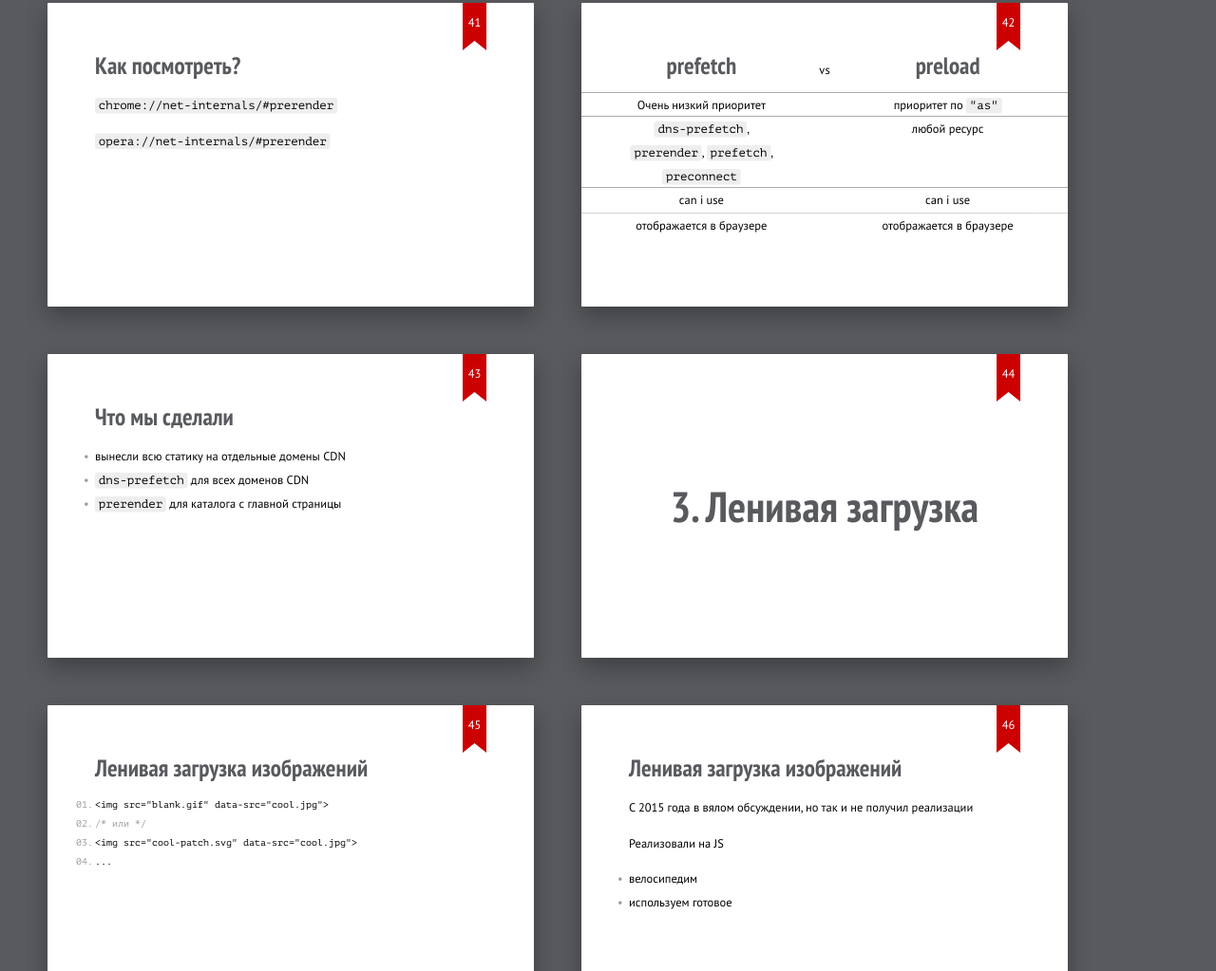
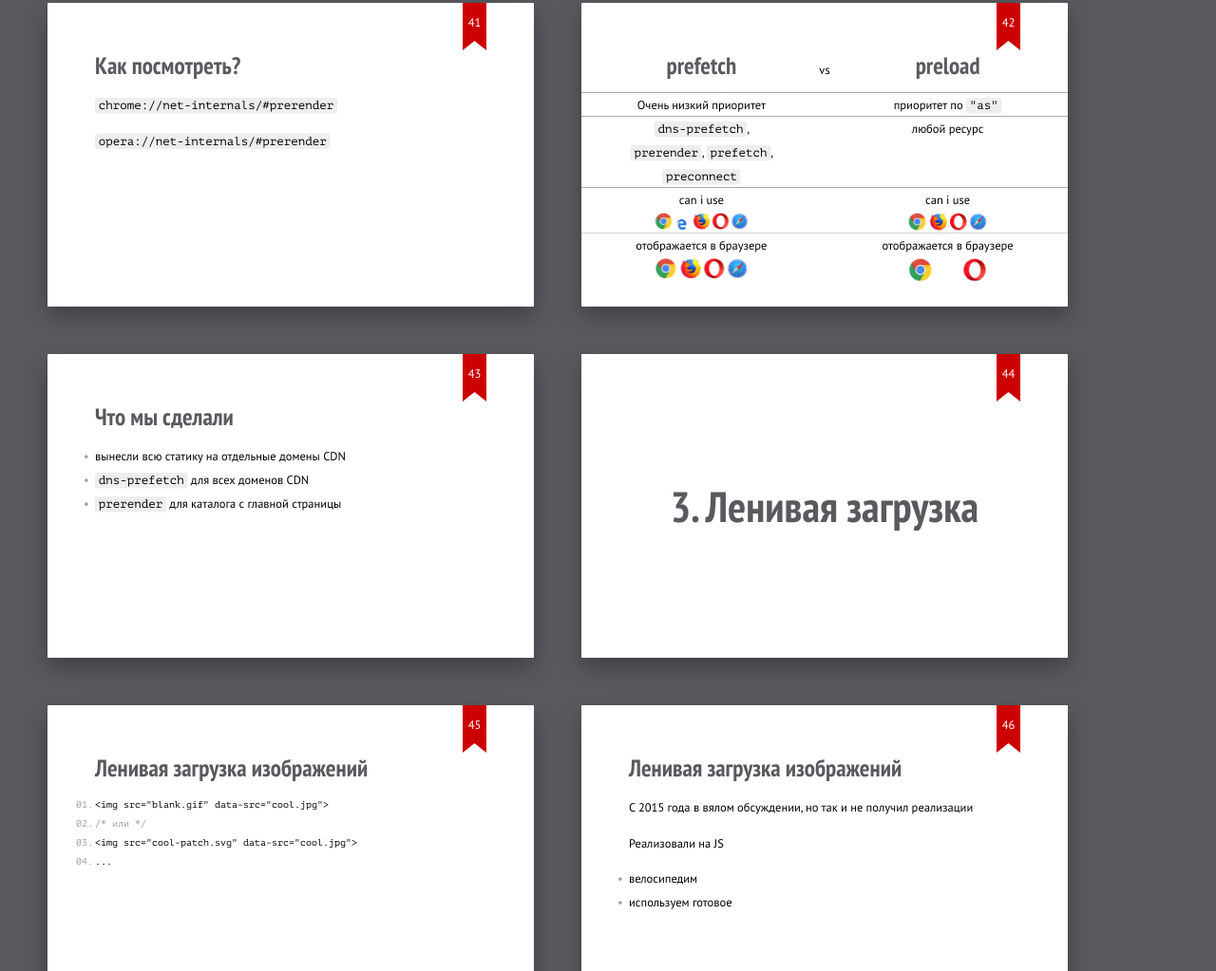
Before and after one commit to denis-zavgorodny/optimize-this, a plain HTML site: page index.html in a window 1280 px wide. Shown: the part 7541-8564 px from the top of the page at 95% size. Drawn offline with Linux system fonts and the light colour scheme; the site is published under a folder, as on GitHub Pages, so addresses that start at the root find nothing.

Commit message:
Исправляет пути к изображениям

```diff
--- a/index.html
+++ b/index.html
@@ -615,14 +615,14 @@
 				<td align="center">любой ресурс</td>
 			</tr>
 			<tr>
-				<td align="center" valign="top">can i use<br /> <img width="200" src="/pictures/browsers-2.jpg" alt=""></td>
+				<td align="center" valign="top">can i use<br /> <img width="200" src="pictures/browsers-2.jpg" alt=""></td>
 				<td></td>
-				<td align="center" valign="top" style="padding-bottom: 3px;">can i use<br /> <img width="170" src="/pictures/browsers-3.jpg" alt=""></td>
+				<td align="center" valign="top" style="padding-bottom: 3px;">can i use<br /> <img width="170" src="pictures/browsers-3.jpg" alt=""></td>
 			</tr>
 			<tr>
-				<td align="center">отображается в браузере<br /> <img width="200" src="/pictures/browsers-3.jpg" alt=""></td>
+				<td align="center">отображается в браузере<br /> <img width="200" src="pictures/browsers-3.jpg" alt=""></td>
 				<td></td>
-				<td align="center">отображается в браузере<br /> <img width="170" src="/pictures/browsers-4.jpg" alt=""></td>
+				<td align="center">отображается в браузере<br /> <img width="170" src="pictures/browsers-4.jpg" alt=""></td>
 			</tr>
 		</table>
 	</section>
```
